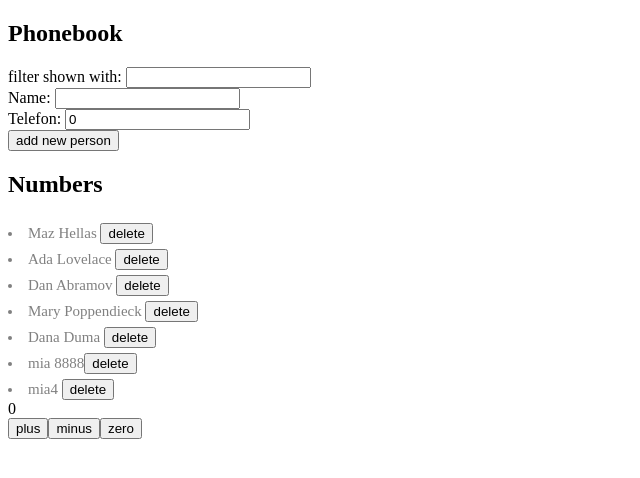
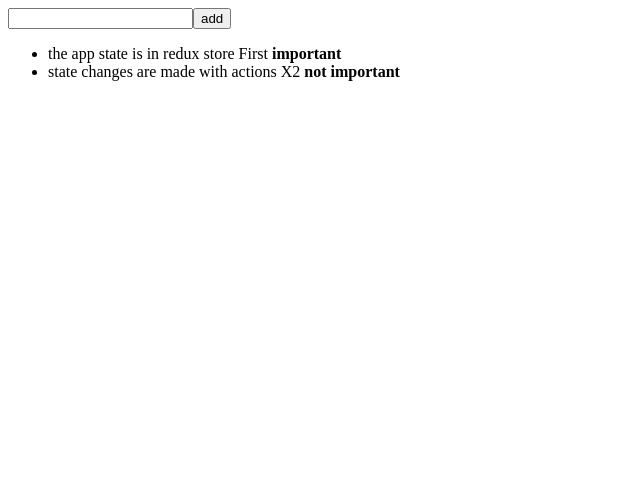
Before and after one commit to nemesmia-gm/React_Unicafe, a React (Create React App) app: page / in a window 1280 px wide. Shown: the top 478 px of the page, without its empty margins (0-640 px from the left). Built offline with nearby package versions, Linux system fonts and the light colour scheme; data requests are answered from the project's data file.

Commit message:
Part6: redux - add notes and toggle importance with redux-notes

```diff
--- a/package.json
+++ b/package.json
@@ -5,6 +5,7 @@
   "dependencies": {
     "@testing-library/jest-dom": "^4.2.4",
     "@testing-library/react": "^9.5.0",
+    "deep-freeze": "0.0.1",
     "@testing-library/user-event": "^7.2.1",
     "axios": "^0.21.0",
     "react": "^16.14.0",
@@ -35,6 +36,9 @@
     ]
   },
   "devDependencies": {
+    "@testing-library/jest-dom": "^4.2.4",
+    "@testing-library/react": "^9.5.0",
+    "deep-freeze": "0.0.1",
     "json-server": "^0.16.2"
   }
 }
--- /dev/null
+++ b/src/Redux-notes/App.js
@@ -0,0 +1,12 @@
+import React from 'react'
+import NoteReducer from "./noteReducer";
+
+const App = () => {
+    return(
+        <div>
+          <NoteReducer/>
+        </div>
+    )
+}
+
+export default App;
--- /dev/null
+++ b/src/Redux-notes/noteReducer.js
@@ -0,0 +1,104 @@
+import React from 'react'
+import ReactDOM from 'react-dom'
+import { createStore } from 'redux'
+import App from "../Part3-Phonebook/App";
+
+const noteReducer = (state = [], action) => {
+    switch(action.type) {
+        case 'NEW_NOTE':
+            return state.concat(action.data)
+        case 'TOGGLE_IMPORTANCE': {
+            const id = action.data.id
+            const noteToChange = state.find(n => n.id === id)
+            const changedNote = {
+                ...noteToChange,
+                important: !noteToChange.important
+            }
+            return state.map(note =>
+                note.id !== id ? note : changedNote
+            )
+        }
+        default:
+            return state
+    }
+};
+
+const store = createStore(noteReducer);
+
+store.dispatch({
+    type: 'NEW_NOTE',
+    data: {
+        content: 'the app state is in redux store First',
+        important: true,
+        id: 1
+    }
+});
+
+store.dispatch({
+    type: 'NEW_NOTE',
+    data: {
+        content: 'state changes are made with actions X2',
+        important: false,
+        id: 2
+    }
+});
+/*
+store.dispatch({
+    type: 'TOGGLE_IMPORTANCE',
+    data: {
+        id: 2
+    }
+});*/
+
+const generateId = () =>
+    Number((Math.random() * 1000000).toFixed(0));
+
+
+const NoteReducer = () => {
+    const addNote = (event) => {
+        event.preventDefault();
+        const content = event.target.note.value; //Because the field has a name, we can access the content via the event object event.target.note.value.
+        event.target.note.value = '';
+        store.dispatch({
+            type: 'NEW_NOTE',
+            data: {
+                content,
+                important: false,
+                id: generateId()
+            }
+        })
+    };
+
+    const toggleImportance = (id) => {
+        store.dispatch({
+            type: 'TOGGLE_IMPORTANCE',
+            data: { id }
+        })
+    };
+    return(
+        <div>
+            <form onSubmit={addNote}>
+                <input name="note" />
+                <button type="submit">add</button>
+            </form>
+            <ul>
+                {store.getState().map(note =>
+                    <li
+                        key={note.id}
+                        onClick={() => toggleImportance(note.id)}
+                    >
+                        {note.content} <strong>{note.important ? 'important' : 'not important'}</strong>
+                    </li>
+                )}
+            </ul>
+        </div>
+    )
+};
+const renderApp = () => {
+    ReactDOM.render(<NoteReducer />, document.getElementById('root'))
+}
+
+renderApp()
+store.subscribe(renderApp)
+
+export default NoteReducer;
--- a/src/index.js
+++ b/src/index.js
@@ -1,7 +1,8 @@
 import ReactDOM from "react-dom";
 import React from "react";
 // import App from "./Part2b-Countries/App";
-import App from "./Part3-Phonebook/App";
+// import App from "./Part3-Phonebook/App";
+import App from "./Redux-notes/App";
 import './index.css'
 
 
```
Also changed, not shown: 2 other files (tests, documents, lock files or other folders).
